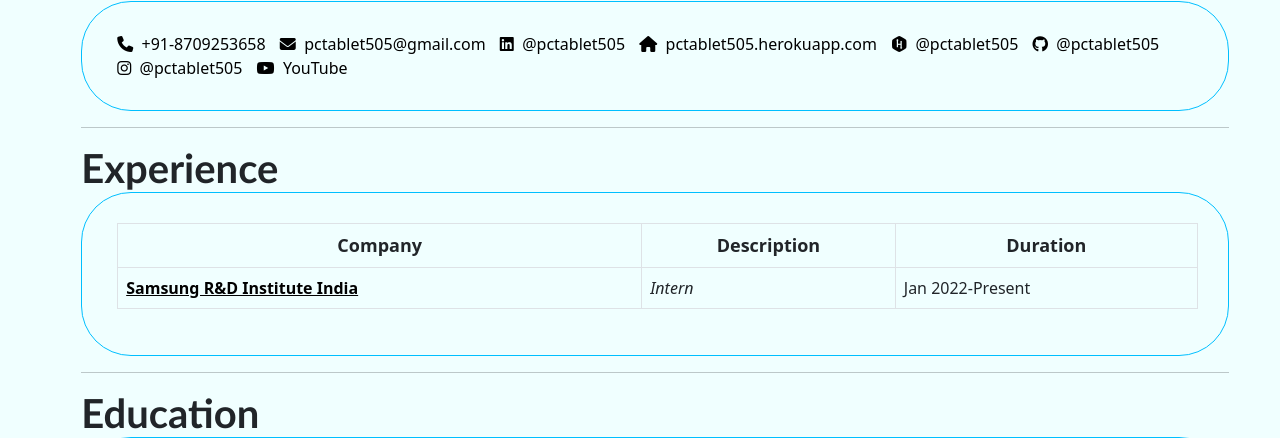
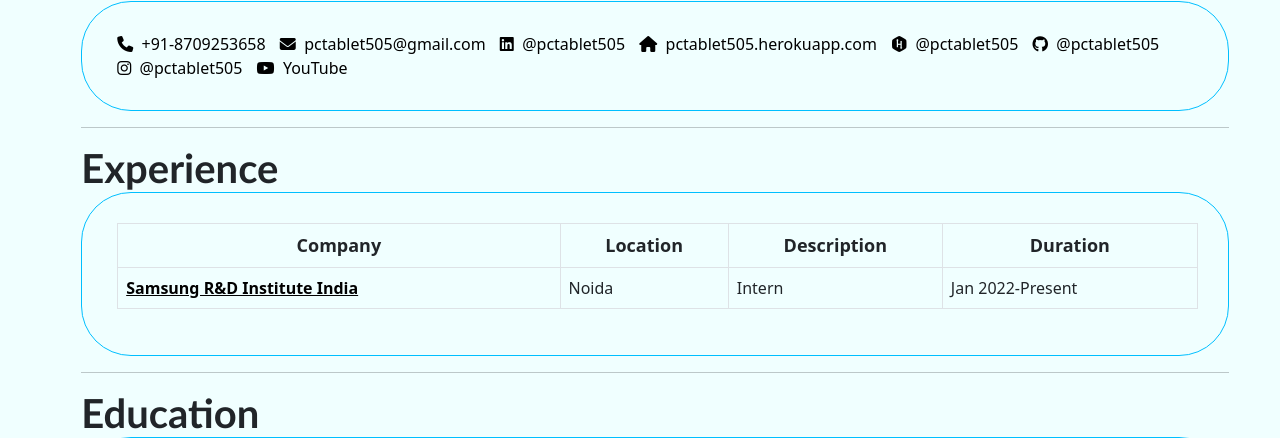
Before and after one commit to pctablet505/homepage, a Flask app: page /resume_detailed in a window 1280 px wide. Shown: the part 642-1080 px from the top of the page. Run offline with Flask 2, Linux system fonts and the light colour scheme; some libraries are stand-ins or nearby versions.

Commit message:
Corrected resume

```diff
--- a/templates/resume_detailed.html
+++ b/templates/resume_detailed.html
@@ -59,6 +59,7 @@ Resume
     </ul>
     <hr>
 </div>
+
 <div class="resume">
     <h1>Experience</h1>
     <div class="content">
@@ -66,6 +67,7 @@ Resume
 
             <thead class="thead text-center" style="font-size:large">
                 <th scope="col">Company</th>
+                <th scope="col">Location</th>
                 <th scope="col">Description</th>
                 <th scope="col">Duration</th>
             </thead>
@@ -74,17 +76,17 @@ Resume
                 <tr>
                     <td><a style="color:black;" target="_blank" href="{{company.website}}"
                             target="_blank"><strong>{{company.company}}</strong></a></td>
-                    <td><em>{{company.description}}</em></td>
+                    <td>{{company.location}}</td>
+                    <td>{{company.description}}</td>
                     <td>{{company.duration}}</td>
                 </tr>
                 {%endfor%}
-
             </tbody>
         </table>
     </div>
-
     <hr>
 </div>
+
 <div class="resume">
     <h1>Education</h1>
     <div class="content">
--- a/templates/resume_download.html
+++ b/templates/resume_download.html
@@ -93,6 +93,7 @@
 
                     <thead class="thead text-center" style="font-size:large">
                         <th scope="col">Company</th>
+                        <th scope="col">Location</th>
                         <th scope="col">Description</th>
                         <th scope="col">Duration</th>
                     </thead>
@@ -101,7 +102,8 @@
                         <tr>
                             <td><a style="color:black;" target="_blank" href="{{company.website}}"
                                     target="_blank"><strong>{{company.company}}</strong></a></td>
-                            <td><em>{{company.description}}</em></td>
+                            <td>{{company.location}}</td>
+                            <td>{{company.description}}</td>
                             <td>{{company.duration}}</td>
                         </tr>
                         {%endfor%}
```
